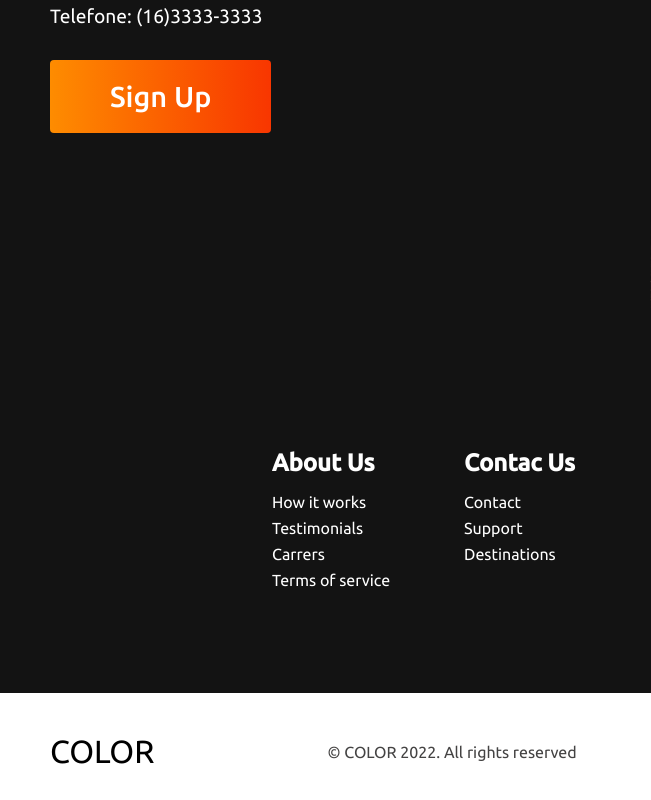
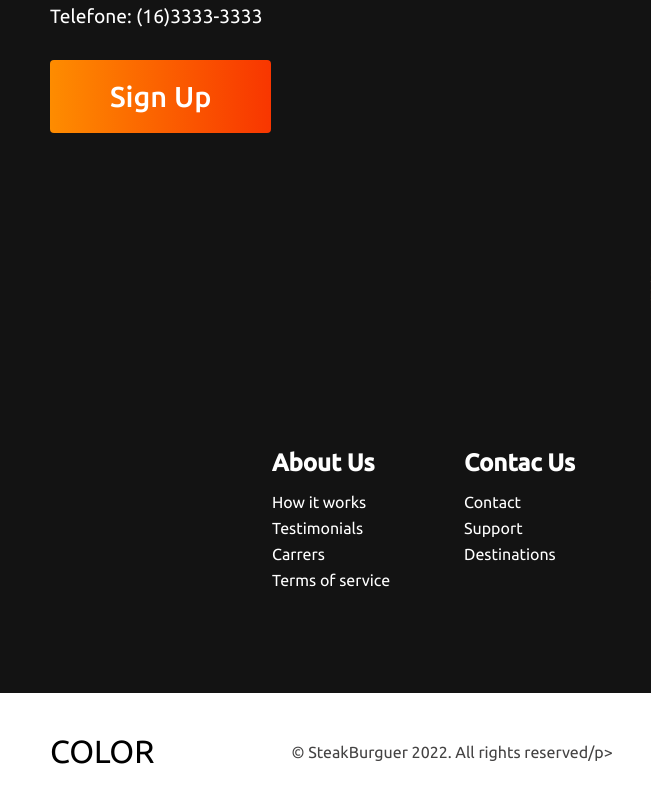
Before and after one commit to BaerSenac/SteakBurguer, a plain HTML site: page hamburgueria/index.html in a window 1280 px wide. Shown: the part 3691-4491 px from the top of the page, 0-651 px from the left. Drawn offline with Linux system fonts and the light colour scheme.

Commit message:
Update index.html

```diff
--- a/hamburgueria/index.html
+++ b/hamburgueria/index.html
@@ -139,7 +139,7 @@
                 <div class="footer_logo">
                     <a href="/" id="footer_logo">COLOR</a>
                 </div>
-                <p class="website_rights">© COLOR 2022. All rights reserved</p>
+                <p class="website_rights">© SteakBurguer 2022. All rights reserved/p>
                 <div class="social_icons">
                     <a href="/" class="social_icon--link" target="_blank"><i class="fab fa-facebook-square"></i></a>
                     <a href="/" class="social_icon--link"><i class="fab fa-instagram"></i></a>
```
